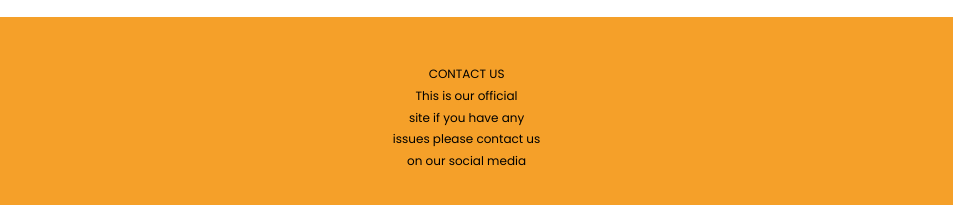
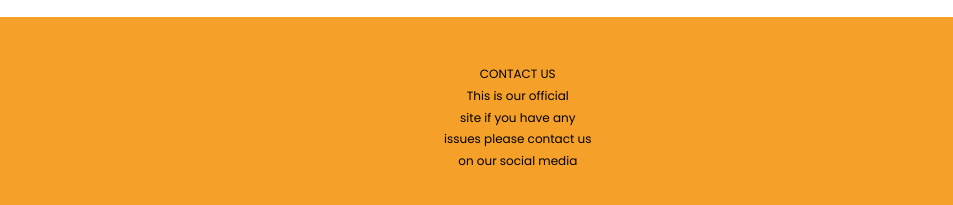
Before and after one commit to LukaKmetec/Html_Projektna_logo, a plain HTML site: page index.html in a window 1280 px wide. Shown: the part 3353-3558 px from the top of the page, 219-1172 px from the left. Drawn offline with nearby package versions, Linux system fonts and the light colour scheme; files whose address does not match are found by name.

Commit message:
style.css

```diff
--- a/assets/css/style.css
+++ b/assets/css/style.css
@@ -597,7 +597,7 @@ nav.navbar.bootsnav .navbar-toggle i{color: #F58229;}
     transition: .3s;
 }
 .pcont{
-    margin-left: 31%;
+    margin-left: 35%;
     color: black;
     font-size: 12px;
     display: flex;
```
